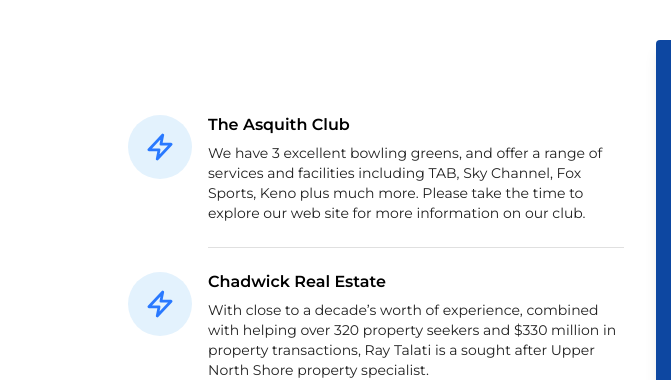
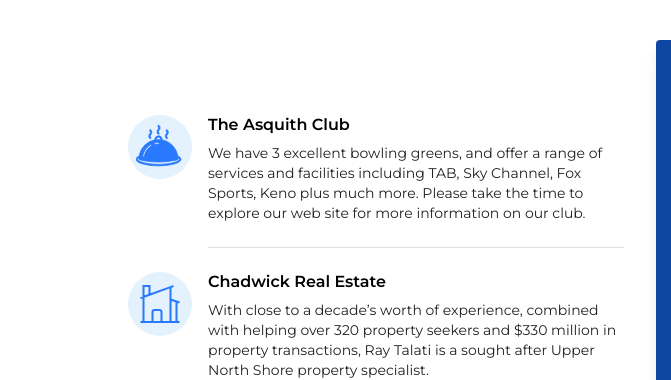
Before and after one commit to hornsbyumpires/hkhdcua, an Astro site: page / in a window 1280 px wide. Shown: the part 2400-2780 px from the top of the page, 0-671 px from the left. Built offline with nearby package versions, Linux system fonts and the light colour scheme; Astro itself is replaced by a stand-in of ours.

Commit message:
updated images

```diff
--- a/src/components/Appointment.astro
+++ b/src/components/Appointment.astro
@@ -38,46 +38,70 @@
 							<div>
 								<div class="flex items-center justify-center w-16 h-16 mb-4 rounded-full bg-indigo-50">
 									<svg
+										viewBox="0 0 52 52"
+										fill="currentColor"
 										class="w-12 h-12 text-blue-accent-400"
-										stroke="currentColor"
-										viewBox="0 0 52 52"
 									>
-										<polygon
-											stroke-width="3"
-											stroke-linecap="round"
-											stroke-linejoin="round"
-											fill="none"
-											points="29 13 14 29 25 29 23 39 38 23 27 23"
-										/>
+										<path d="M11.7 2.805a.75.75 0 0 1 .6 0A60.65 60.65 0 0 1 22.83 8.72a.75.75 0 0 1-.231 1.337 49.948 49.948 0 0 0-9.902 3.912l-.003.002c-.114.06-.227.119-.34.18a.75.75 0 0 1-.707 0A50.88 50.88 0 0 0 7.5 12.173v-.224c0-.131.067-.248.172-.311a54.615 54.615 0 0 1 4.653-2.52.75.75 0 0 0-.65-1.352 56.123 56.123 0 0 0-4.78 2.589 1.858 1.858 0 0 0-.859 1.228 49.803 49.803 0 0 0-4.634-1.527.75.75 0 0 1-.231-1.337A60.653 60.653 0 0 1 11.7 2.805Z" />
+										<path d="M13.06 15.473a48.45 48.45 0 0 1 7.666-3.282c.134 1.414.22 2.843.255 4.284a.75.75 0 0 1-.46.711 47.87 47.87 0 0 0-8.105 4.342.75.75 0 0 1-.832 0 47.87 47.87 0 0 0-8.104-4.342.75.75 0 0 1-.461-.71c.035-1.442.121-2.87.255-4.286.921.304 1.83.634 2.726.99v1.27a1.5 1.5 0 0 0-.14 2.508c-.09.38-.222.753-.397 1.11.452.213.901.434 1.346.66a6.727 6.727 0 0 0 .551-1.607 1.5 1.5 0 0 0 .14-2.67v-.645a48.549 48.549 0 0 1 3.44 1.667 2.25 2.25 0 0 0 2.12 0Z" />
+										<path d="M4.462 19.462c.42-.419.753-.89 1-1.395.453.214.902.435 1.347.662a6.742 6.742 0 0 1-1.286 1.794.75.75 0 0 1-1.06-1.06Z" />
 									</svg>
 								</div>
 								<p class="mb-2 font-semibold leading-5 flex flex-row gap-1 justify-start items-center">
-									<span class="text-xs text-gray-800">Competition:</span>
-									<span class="text-sm">{Object.values(appointment["c"])[0]?.v}</span>
+									<span class="text-xs text-gray-800">
+										Competition:
+									</span>
+									<span class="text-sm">
+										{Object.values(appointment["c"])[0]?.v}
+									</span>
 								</p>
 								<p class="mb-2 font-semibold leading-5 flex flex-row gap-1 justify-start items-center">
-									<span class="text-xs text-gray-800">Round:</span>
-									<span class="text-sm">{Object.values(appointment["c"])[1]?.v}</span>
+									<span class="text-xs text-gray-800">
+										Round:
+									</span>
+									<span class="text-sm">
+										{Object.values(appointment["c"])[1]?.v}
+									</span>
 								</p>
 								<p class="mb-2 font-semibold leading-5 flex flex-row gap-1 justify-start items-center">
-									<span class="text-xs text-gray-800">Umpire 1:</span>
-									<span class="text-sm">{Object.values(appointment["c"])[2]?.v}</span>
+									<span class="text-xs text-gray-800">
+										Umpire 1:
+									</span>
+									<span class="text-sm">
+										{Object.values(appointment["c"])[2]?.v}
+									</span>
 								</p>
 								<p class="mb-2 font-semibold leading-5 flex flex-row gap-1 justify-start items-center">
-									<span class="text-xs text-gray-800">Umpire 2:</span>
-									<span class="text-sm">{Object.values(appointment["c"])[3]?.v}</span>
+									<span class="text-xs text-gray-800">
+										Umpire 2:
+									</span>
+									<span class="text-sm">
+										{Object.values(appointment["c"])[3]?.v}
+									</span>
 								</p>
 								<p class="mb-2 font-semibold leading-5 flex flex-row gap-1 justify-start items-center">
-									<span class="text-xs text-gray-800">Home Team:</span>
-									<span class="text-sm">{Object.values(appointment["c"])[4]?.v}</span>
+									<span class="text-xs text-gray-800">
+										Home Team:
+									</span>
+									<span class="text-sm">
+										{Object.values(appointment["c"])[4]?.v}
+									</span>
 								</p>
 								<p class="mb-2 font-semibold leading-5 flex flex-row gap-1 justify-start items-center">
-									<span class="text-xs text-gray-800">Away Team:</span>
-									<span class="text-sm">{Object.values(appointment["c"])[5]?.v}</span>
+									<span class="text-xs text-gray-800">
+										Away Team:
+									</span>
+									<span class="text-sm">
+										{Object.values(appointment["c"])[5]?.v}
+									</span>
 								</p>
 								<p class="mb-2 font-semibold leading-5 flex flex-row gap-1 justify-start items-center">
-									<span class="text-xs text-gray-800">Venue:</span>
-									<span class="text-sm">{Object.values(appointment["c"])[6]?.v}</span>
+									<span class="text-xs text-gray-800">
+										Venue:
+									</span>
+									<span class="text-sm">
+										{Object.values(appointment["c"])[6]?.v}
+									</span>
 								</p>
 							</div>
 						</div>
--- a/src/components/Card.astro
+++ b/src/components/Card.astro
@@ -27,7 +27,7 @@
 		alt={image.alt}
 		widths={[200, 400, 800]}
 		sizes="(max-width: 800px) 100vw, 800px"
-		aspectRatio="4:3"
+		aspectRatio="1:1"
 	/>
 	<div class="p-5">
 		<p class="mb-2 text-xs font-semibold text-gray-600 uppercase">
--- a/src/components/Sponsors.astro
+++ b/src/components/Sponsors.astro
@@ -63,14 +63,44 @@
 						<svg
 							class="w-12 h-12 text-blue-accent-400"
 							stroke="currentColor"
-							viewBox="0 0 52 52"
+							viewBox="0 0 64 64"
+							fill="currentColor"
 						>
-							<polygon
-								stroke-width="3"
-								stroke-linecap="round"
-								stroke-linejoin="round"
-								fill="none"
-								points="29 13 14 29 25 29 23 39 38 23 27 23"></polygon>
+							<g>
+								<path
+									d="M18.35,20.805c0.195,0.195,0.451,0.293,0.707,0.293c0.256,0,0.512-0.098,0.707-0.293c0.391-0.391,0.391-1.023,0-1.414
+					   c-1.015-1.016-1.015-2.668,0-3.684c0.87-0.87,1.35-2.026,1.35-3.256s-0.479-2.386-1.35-3.256c-0.391-0.391-1.023-0.391-1.414,0
+					   s-0.391,1.023,0,1.414c0.492,0.492,0.764,1.146,0.764,1.842s-0.271,1.35-0.764,1.842C16.555,16.088,16.555,19.01,18.35,20.805z"
+								></path>
+								<path
+									d="M40.35,20.805c0.195,0.195,0.451,0.293,0.707,0.293c0.256,0,0.512-0.098,0.707-0.293c0.391-0.391,0.391-1.023,0-1.414
+					   c-1.015-1.016-1.015-2.668,0-3.684c0.87-0.87,1.35-2.026,1.35-3.256s-0.479-2.386-1.35-3.256c-0.391-0.391-1.023-0.391-1.414,0
+					   s-0.391,1.023,0,1.414c0.492,0.492,0.764,1.146,0.764,1.842s-0.271,1.35-0.764,1.842C38.555,16.088,38.555,19.01,40.35,20.805z"
+								></path>
+								<path
+									d="M29.35,14.805c0.195,0.195,0.451,0.293,0.707,0.293c0.256,0,0.512-0.098,0.707-0.293c0.391-0.391,0.391-1.023,0-1.414
+					   c-1.015-1.016-1.015-2.668,0-3.684c0.87-0.87,1.35-2.026,1.35-3.256s-0.479-2.386-1.35-3.256c-0.391-0.391-1.023-0.391-1.414,0
+					   s-0.391,1.023,0,1.414c0.492,0.492,0.764,1.146,0.764,1.842s-0.271,1.35-0.764,1.842C27.555,10.088,27.555,13.01,29.35,14.805z"
+								></path>
+								<path
+									d="M55.624,43.721C53.812,33.08,45.517,24.625,34.957,22.577c0.017-0.16,0.043-0.321,0.043-0.48c0-2.757-2.243-5-5-5
+					   s-5,2.243-5,5c0,0.159,0.025,0.32,0.043,0.48C14.483,24.625,6.188,33.08,4.376,43.721C2.286,44.904,0,46.645,0,48.598
+					   c0,5.085,15.512,8.5,30,8.5s30-3.415,30-8.5C60,46.645,57.714,44.904,55.624,43.721z M27.006,22.27
+					   C27.002,22.212,27,22.154,27,22.098c0-1.654,1.346-3,3-3s3,1.346,3,3c0,0.057-0.002,0.114-0.006,0.172
+					   c-0.047-0.005-0.094-0.007-0.14-0.012c-0.344-0.038-0.69-0.065-1.038-0.089c-0.128-0.009-0.255-0.022-0.383-0.029
+					   c-0.474-0.026-0.951-0.041-1.432-0.041s-0.958,0.015-1.432,0.041c-0.128,0.007-0.255,0.02-0.383,0.029
+					   c-0.348,0.024-0.694,0.052-1.038,0.089C27.1,22.263,27.053,22.264,27.006,22.27z M25.126,26.635
+					   c1.582-0.356,3.217-0.537,4.86-0.537c0.004,0,0.009,0,0.014,0c0.552,0,1,0.448,1,1.001c0,0.552-0.448,0.999-1,0.999h0
+					   c-0.004,0-0.009,0-0.013,0c-1.496,0-2.982,0.164-4.421,0.488c-0.074,0.017-0.148,0.024-0.221,0.024c-0.457,0-0.87-0.315-0.975-0.78
+					   C24.249,27.291,24.587,26.756,25.126,26.635z M19.15,28.997c0.476-0.281,1.088-0.124,1.37,0.351
+					   c0.282,0.476,0.125,1.089-0.351,1.37c-4.713,2.792-8.147,7.861-9.186,13.56c-0.088,0.482-0.509,0.82-0.983,0.82
+					   c-0.06,0-0.12-0.005-0.18-0.017c-0.543-0.099-0.904-0.619-0.805-1.163C10.158,37.658,13.947,32.08,19.15,28.997z M30,55.098
+					   c-17.096,0-28-4.269-28-6.5c0-0.383,0.474-1.227,2.064-2.328c-0.004,0.057-0.002,0.113-0.006,0.17C4.024,46.988,4,47.54,4,48.098
+					   v0.788l0.767,0.185c8.254,1.981,16.744,2.985,25.233,2.985s16.979-1.004,25.233-2.985L56,48.886v-0.788
+					   c0-0.558-0.024-1.109-0.058-1.658c-0.004-0.057-0.002-0.113-0.006-0.17C57.526,47.371,58,48.215,58,48.598
+					   C58,50.829,47.096,55.098,30,55.098z"
+								></path>
+							</g>
 						</svg>
 					</div>
 				</div>
@@ -92,14 +122,12 @@
 						<svg
 							class="w-12 h-12 text-blue-accent-400"
 							stroke="currentColor"
-							viewBox="0 0 52 52"
+							viewBox="0 0 24 24"
+							fill="none"
 						>
-							<polygon
-								stroke-width="3"
-								stroke-linecap="round"
-								stroke-linejoin="round"
-								fill="none"
-								points="29 13 14 29 25 29 23 39 38 23 27 23"></polygon>
+							<path
+								d="M8.25 21v-4.875c0-.621.504-1.125 1.125-1.125h2.25c.621 0 1.125.504 1.125 1.125V21m0 0h4.5V3.545M12.75 21h7.5V10.75M2.25 21h1.5m18 0h-18M2.25 9l4.5-1.636M18.75 3l-1.5.545m0 6.205 3 1m1.5.5-1.5-.5M6.75 7.364V3h-3v18m3-13.636 10.5-3.819"
+							></path>
 						</svg>
 					</div>
 				</div>
@@ -128,7 +156,8 @@
 								stroke-linecap="round"
 								stroke-linejoin="round"
 								fill="none"
-								points="29 13 14 29 25 29 23 39 38 23 27 23"></polygon>
+								points="29 13 14 29 25 29 23 39 38 23 27 23"
+							></polygon>
 						</svg>
 					</div>
 				</div>
@@ -143,21 +172,33 @@
 			</div>
 		</div>
 		<div class="grid grid-cols-2 gap-5">
-			<a class="p-5 col-span-2 rounded shadow-lg bg-blue-900 flex flex-col justify-center" href={sponsorPrimary.link} target="_blank">
+			<a
+				class="p-5 col-span-2 rounded shadow-lg bg-blue-900 flex flex-col justify-center"
+				href={sponsorPrimary.link}
+				target="_blank"
+			>
 				<img
 					class="object-cover w-full"
 					src={sponsorPrimary.image}
 					alt={sponsorPrimary.title}
 				/>
 			</a>
-			<a class="rounded shadow-lg p-5 bg-light-blue-900 flex flex-col justify-center" href={sponsorSecondry.link} target="_blank">
+			<a
+				class="rounded shadow-lg p-5 bg-light-blue-900 flex flex-col justify-center"
+				href={sponsorSecondry.link}
+				target="_blank"
+			>
 				<img
 					class="object-cover w-full"
 					src={sponsorSecondry.image}
 					alt={sponsorSecondry.title}
 				/>
 			</a>
-			<a class="rounded shadow-lg p-5 bg-white flex flex-col justify-center" href={sponsorTertiary.link} target="_blank">
+			<a
+				class="rounded shadow-lg p-5 bg-white flex flex-col justify-center"
+				href={sponsorTertiary.link}
+				target="_blank"
+			>
 				<img
 					class="object-cover w-full"
 					src={sponsorTertiary.image}
--- a/tailwind.config.cjs
+++ b/tailwind.config.cjs
@@ -1,6 +1,6 @@
 /** @type {import('tailwindcss').Config} */
 module.exports = {
-	content: ["./src/**/*.{astro,html,js,jsx,md,mdx,svelte,ts,tsx,vue}"],
+	content: ["./src/**/*.{astro,html,js,jsx,md,mdx,ts,tsx}"],
 	theme: {
 		extend: {
 			fontFamily: {
@@ -318,8 +318,8 @@
 			},
 		},
 		backgroundImage: {
-			'hero-bg': "url('./src/asset/images/hero-bg.png')",
-		}
+			"hero-bg": "url('./src/asset/images/hero-bg.png')",
+		},
 	},
 	variants: {
 		scale: ["responsive", "hover", "focus", "group-hover"],
```
Also changed, not shown: 1 other file.
